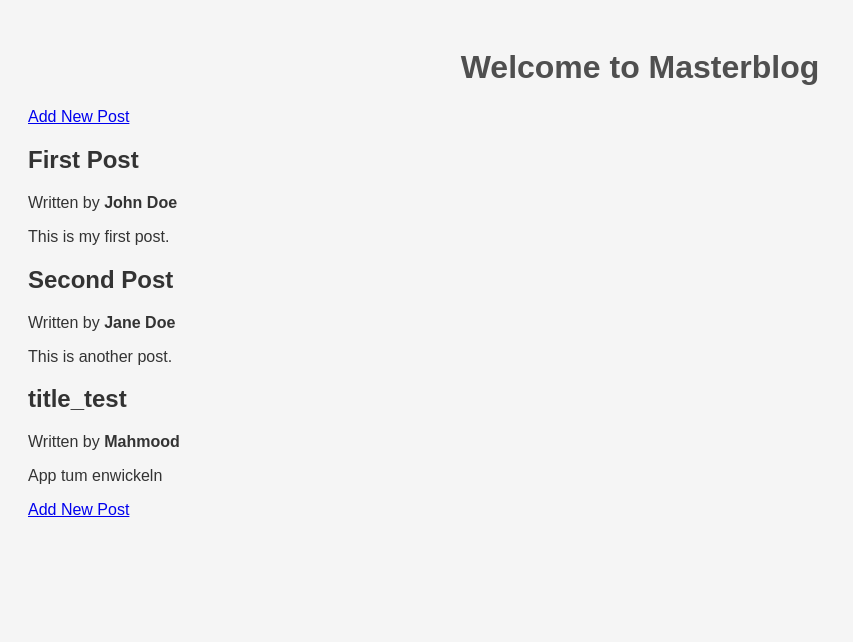
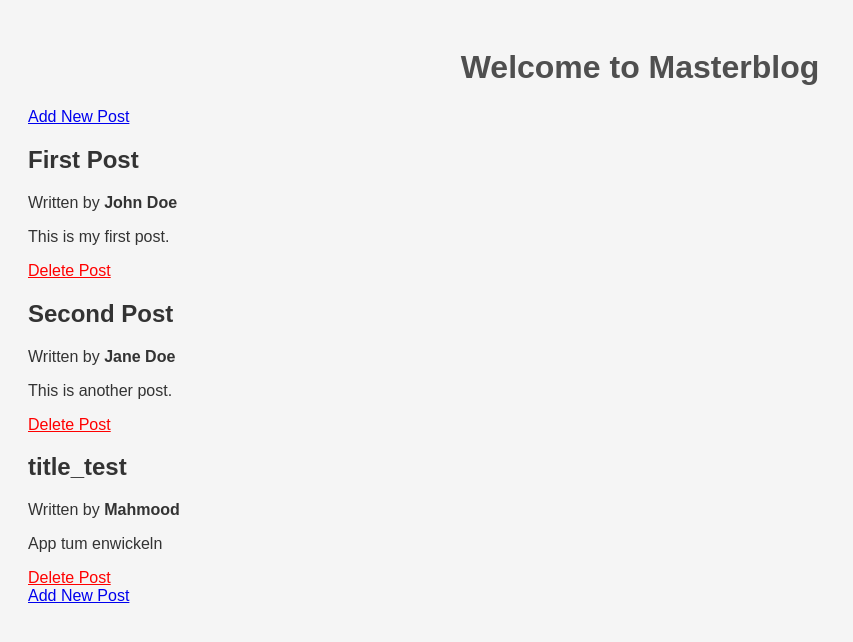
Before and after one commit to mhmood88hz-cloud/flask-app, a Flask app: page / in a window 1280 px wide. Shown: the top 642 px of the page, without its empty margins (0-853 px from the left). Run offline with Flask 3, Linux system fonts and the light colour scheme.

Commit message:
Add delete button to each post in index template

```diff
--- a/templates/index.html
+++ b/templates/index.html
@@ -16,6 +16,7 @@
                     <h2>{{ post.title }}</h2>
                     <p class="post-meta">Written by <strong>{{ post.author }}</strong></p>
                     <p class="post-content">{{ post.content }}</p>
+                    <a href="{{ url_for('delete', post_id=post.id) }}" class="btn-delete" style="color: red;">Delete Post</a>
                 </article>
             {% endfor %}
         </div>
```
